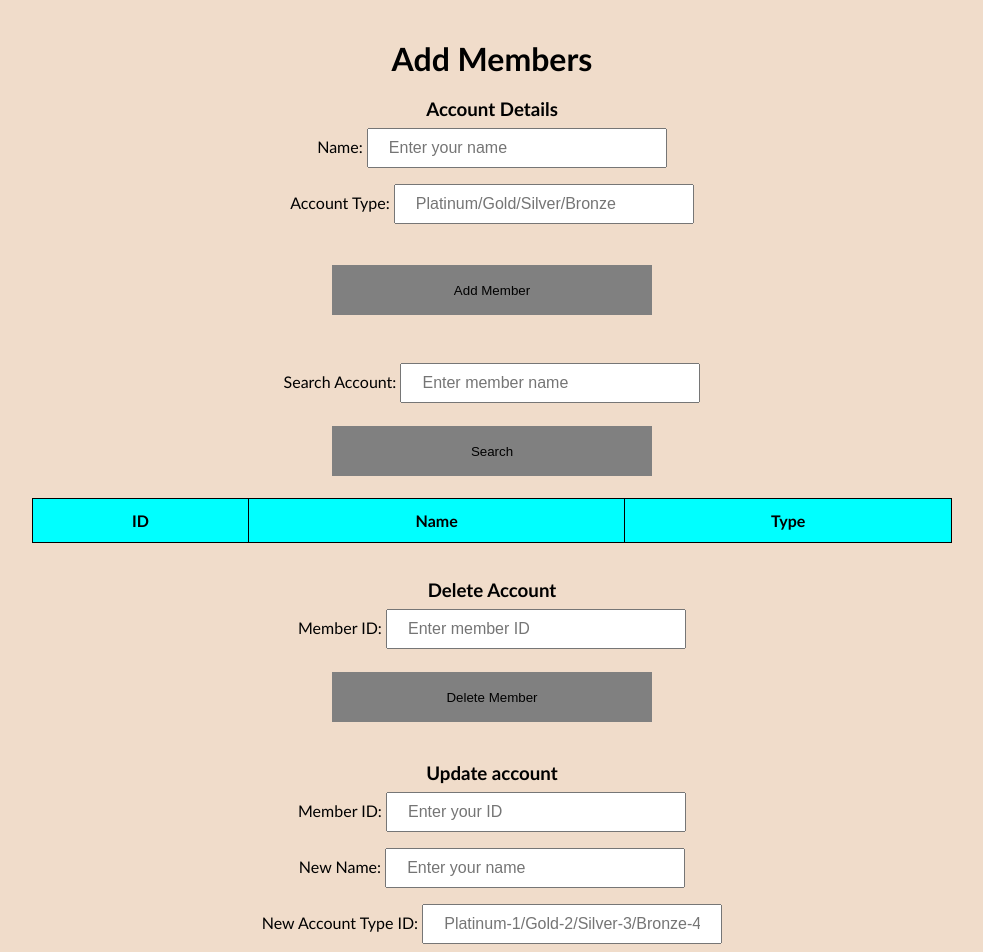
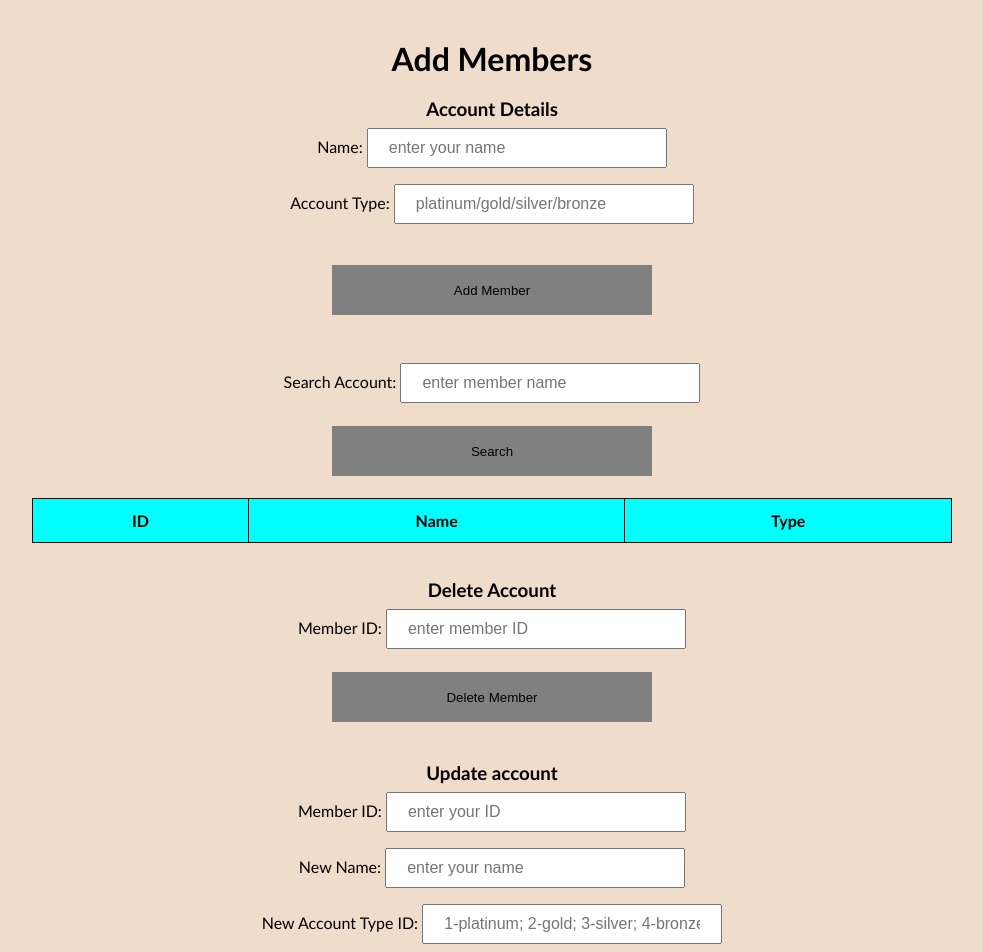
Before and after one commit to Arvind2002/DBS_lms, a React (Create React App) app in the folder frontend/: page /accounts in a window 1280 px wide. Shown: the part 80-1032 px from the top of the page, without its empty margins (148-1131 px from the left). Built offline with nearby package versions, Linux system fonts and the light colour scheme.

Commit message:
added bootstrap

```diff
--- a/frontend/package.json
+++ b/frontend/package.json
@@ -7,6 +7,7 @@
     "@testing-library/react": "^12.1.4",
     "@testing-library/user-event": "^13.5.0",
     "axios": "^0.26.1",
+    "bootstrap": "^5.1.3",
     "npm": "^8.6.0",
     "react": "^18.0.0",
     "react-dom": "^18.0.0",
--- a/frontend/src/pages/accounts.js
+++ b/frontend/src/pages/accounts.js
@@ -3,6 +3,7 @@ import Axios from 'axios'
 import React, { useEffect, useState } from "react"
 import BasicTable from '../components/BasicTable.js'
 import {acc_columns} from '../components/acc-columns.js'
+//import 'bootstrap/dist/css/bootstrap.css';
 
 const Accounts = () => {
     const [memName, setMemName] = useState("");
@@ -76,7 +77,7 @@ const Accounts = () => {
                 <input
                 type = "text"
                 name = "memName"
-                placeholder = "Enter your name"
+                placeholder = "enter your name"
                 onChange={(event) => {
                     setMemName(event.target.value);
                 }}
@@ -87,7 +88,7 @@ const Accounts = () => {
                 <input
                 type = "text"
                 name = "type"
-                placeholder = "Platinum/Gold/Silver/Bronze"
+                placeholder = "platinum/gold/silver/bronze"
                 onChange={(event) => {
                     setType(event.target.value);
                 }}
@@ -104,7 +105,7 @@ const Accounts = () => {
                 <input
                     type = "text"
                     name = "memSearchName"
-                    placeholder = "Enter member name"
+                    placeholder = "enter member name"
                     onChange={(event) => {
                         setMemSearchName(event.target.value);
                     }}
@@ -122,7 +123,7 @@ const Accounts = () => {
                 <input
                     type = "text"
                     name = "type"
-                    placeholder = "Enter member ID"
+                    placeholder = "enter member ID"
                     onChange={(event) => {
                         setMemDeleteID(event.target.value);
                     }}
@@ -139,7 +140,7 @@ const Accounts = () => {
                 <input
                 type = "text"
                 name = "memName"
-                placeholder = "Enter your ID"
+                placeholder = "enter your ID"
                 onChange={(event) => {
                     setUpdateID(event.target.value);
                 }}
@@ -149,7 +150,7 @@ const Accounts = () => {
                 <input
                 type = "text"
                 name = "memName"
-                placeholder = "Enter your name"
+                placeholder = "enter your name"
                 onChange={(event) => {
                     setUpdateName(event.target.value);
                 }}
@@ -159,7 +160,7 @@ const Accounts = () => {
                 <input
                 type = "text"
                 name = "type"
-                placeholder = "Platinum-1/Gold-2/Silver-3/Bronze-4"
+                placeholder = "1-platinum; 2-gold; 3-silver; 4-bronze"
                 onChange={(event) => {
                     setUpdateType(event.target.value);
                 }}
--- a/frontend/src/pages/books.js
+++ b/frontend/src/pages/books.js
@@ -28,26 +28,31 @@ const Books = () => {
                 }}
                 />
 
-                <label>Author Name: </label>
+                <br></br>
+                <label className='sucky'>Author Name: </label>
                 <input
                 type = "text"
                 name = "authName"
-                placeholder = "enter book name"
+                placeholder = "enter author name"
                 onChange={(event) => {
                     setAuthName(event.target.value);
                 }}
                 />
 
+                <br></br>
                 <label>Publisher Name: </label>
                 <input
                 type = "text"
                 name = "pubName"
-                placeholder = "enter book name"
+                placeholder = "enter publisher name"
                 onChange={(event) => {
                     setPubName(event.target.value);
                 }}
                 />
 
+                <br></br>
+                <button onClick={addBooks}>Add Book</button>
+                <br></br>
 
             </div>
         </div>
```
Also changed, not shown: 2 other files (tests, documents, lock files or other folders).
